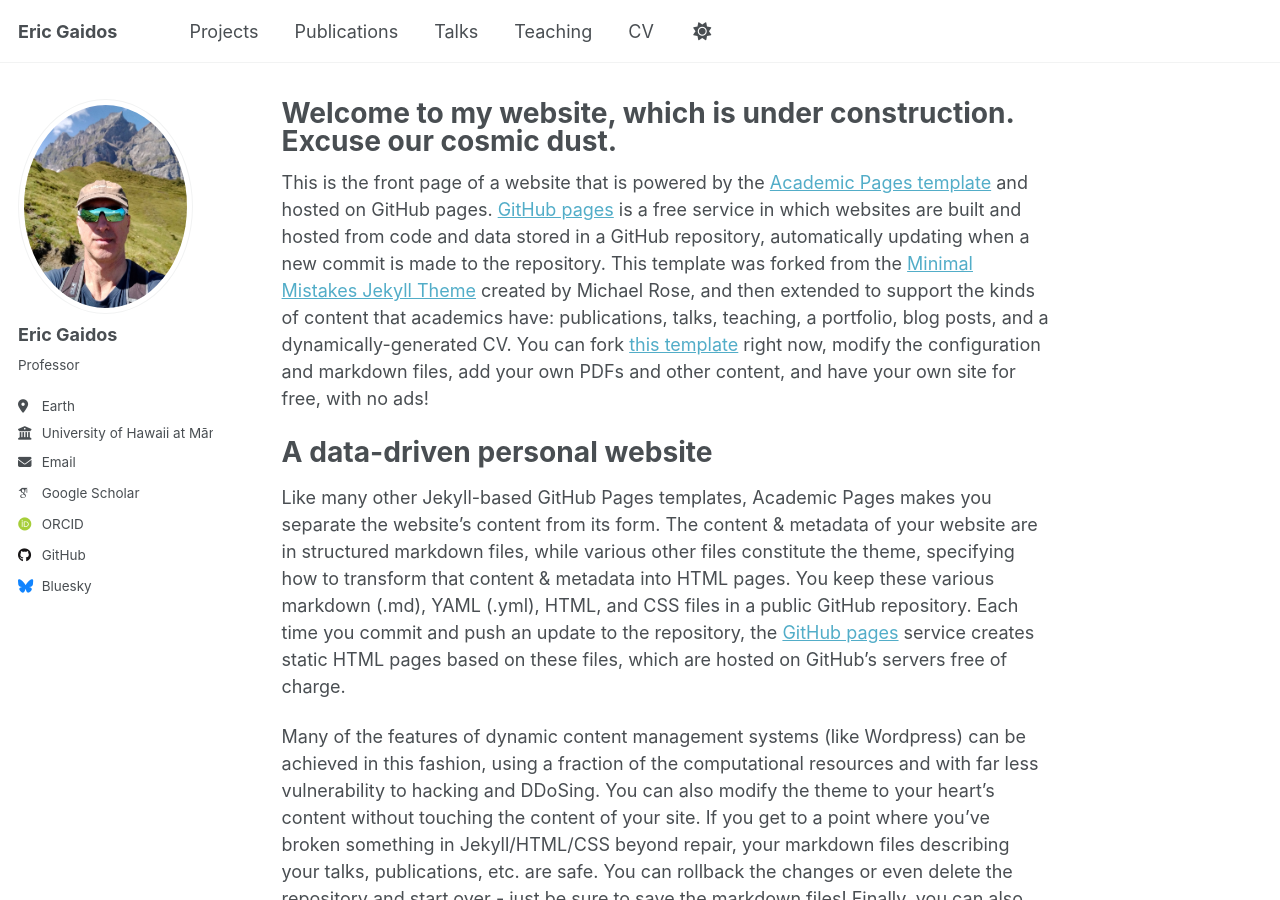
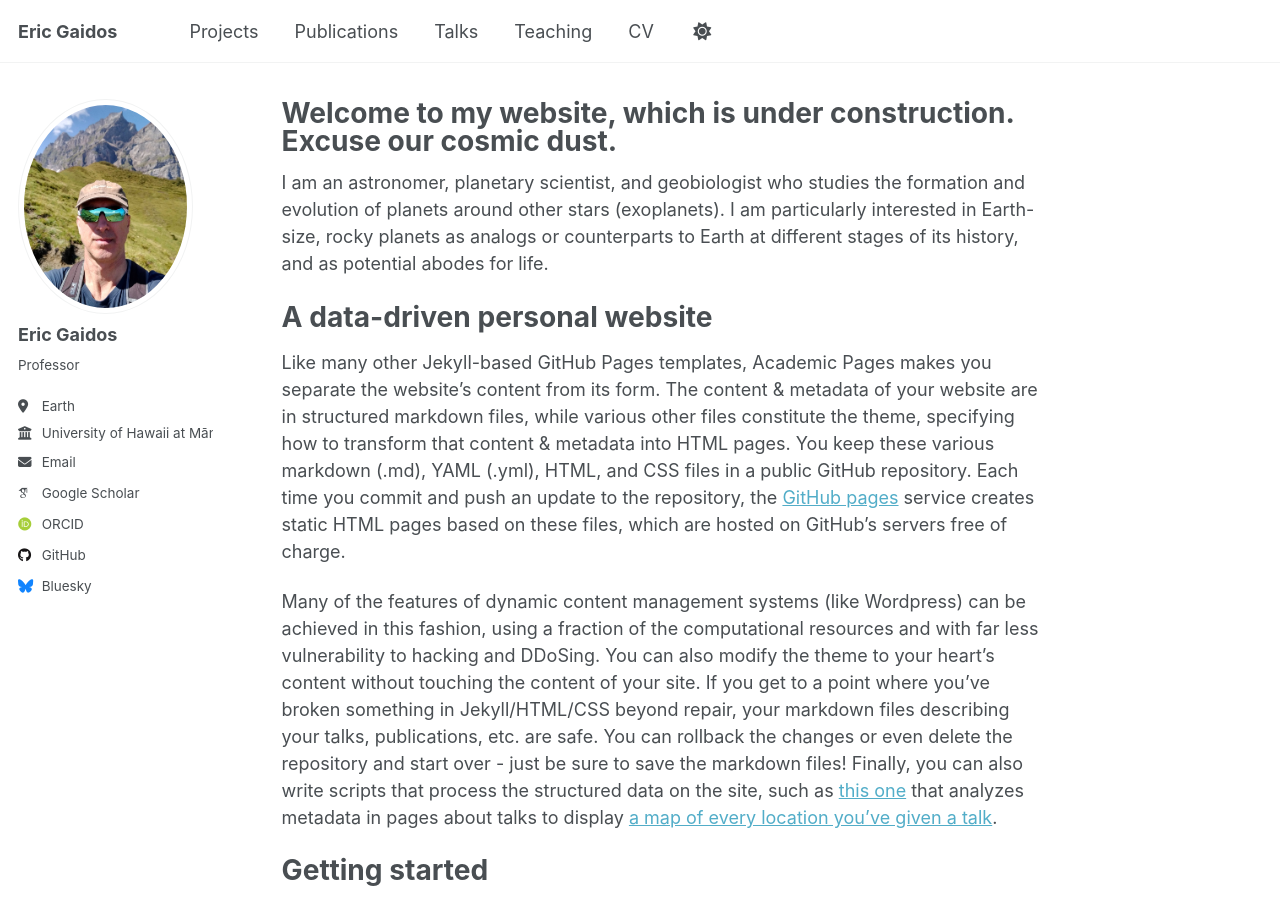
Before and after one commit to egaidos/egaidos.github.io, a Jekyll site: the page built from _pages/about.md, in a window 1280 px wide and 900 px high. Built offline with Jekyll 4.4.1, drawn with Linux system fonts in a browser that asks for light colours; some web fonts are replaced.

Commit message:
Update about.md

```diff
--- a/_pages/about.md
+++ b/_pages/about.md
@@ -7,7 +7,7 @@ redirect_from:
   - /about.html
 ---
 
-This is the front page of a website that is powered by the [Academic Pages template](https://github.com/academicpages/academicpages.github.io) and hosted on GitHub pages. [GitHub pages](https://pages.github.com) is a free service in which websites are built and hosted from code and data stored in a GitHub repository, automatically updating when a new commit is made to the repository. This template was forked from the [Minimal Mistakes Jekyll Theme](https://mmistakes.github.io/minimal-mistakes/) created by Michael Rose, and then extended to support the kinds of content that academics have: publications, talks, teaching, a portfolio, blog posts, and a dynamically-generated CV. You can fork [this template](https://github.com/academicpages/academicpages.github.io) right now, modify the configuration and markdown files, add your own PDFs and other content, and have your own site for free, with no ads!
+I am an astronomer, planetary scientist, and geobiologist who studies the formation and evolution of planets around other stars (exoplanets).  I am particularly interested in Earth-size, rocky planets as analogs or counterparts to Earth at different stages of its history, and as potential abodes for life.
 
 A data-driven personal website
 ======
```
